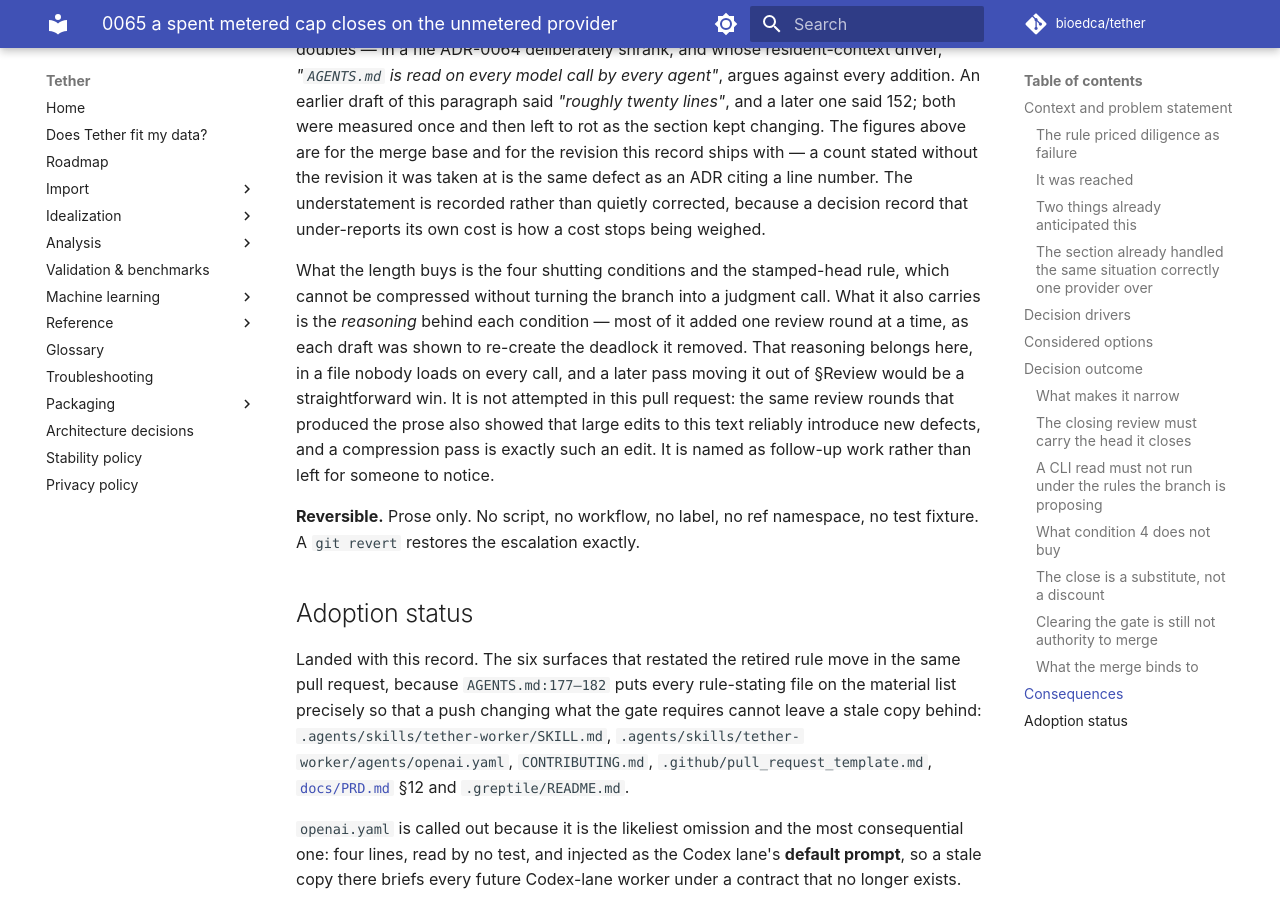
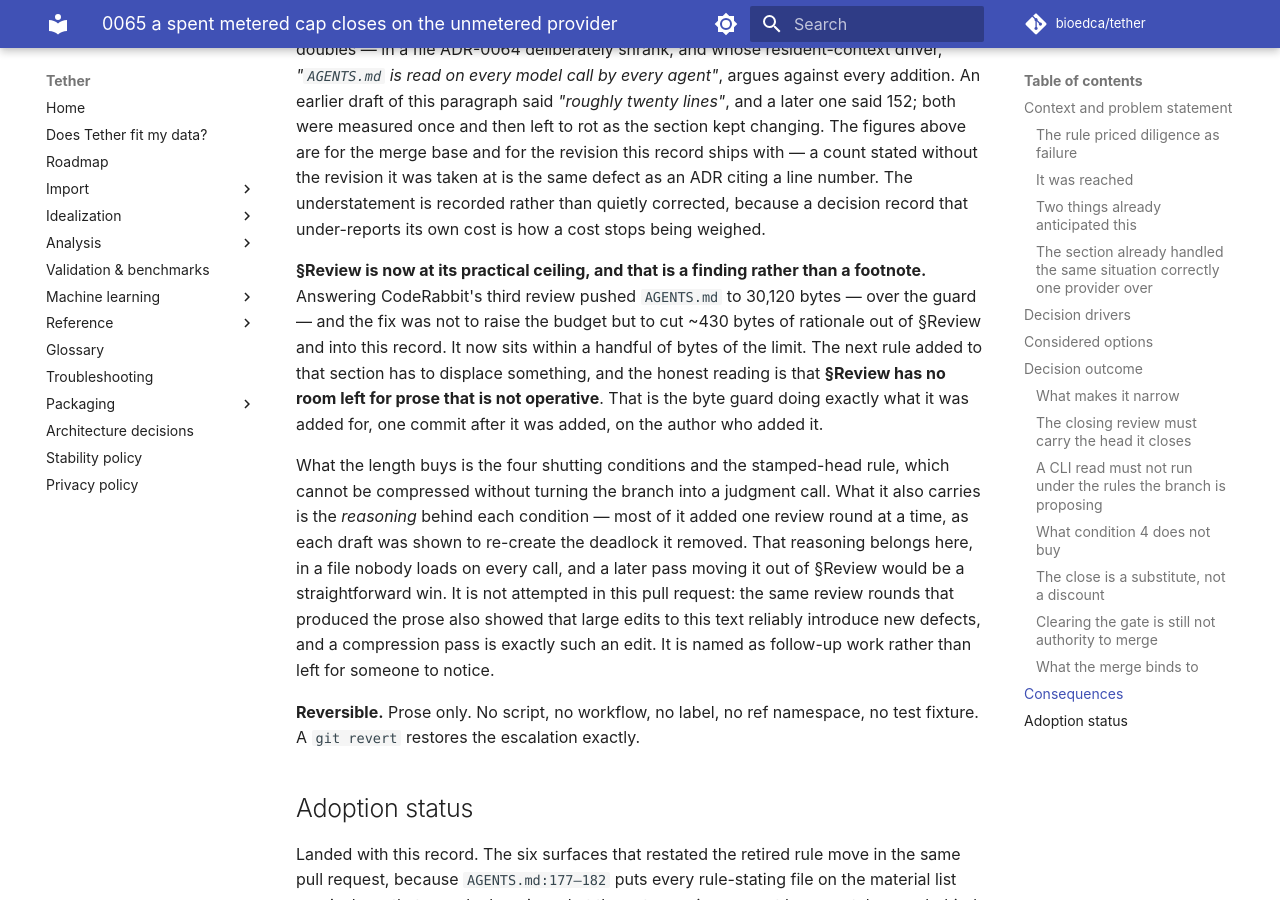
Before and after one commit to bioedca/tether, an MkDocs documentation site: the page built from docs/adr/0065-a-spent-metered-cap-closes-on-the-unmetered-provider.md, in a window 1280 px wide and 900 px high, scrolled down 11915 px. Built offline with MkDocs 1.6.1 and Material for MkDocs 9.7.7, drawn with Linux system fonts in a browser that asks for light colours; comment, search, counter and statistics services are not loaded; the version menu is left out.

Commit message:
fix(agents): answer CodeRabbit review 3 — the closing bar was "no majors", not "nothing actionable"
Third review, maintainer-authorised, at 9166b27: four actionable comments plus
the already-deferred slot-launcher nitpick. My lean that a third read would be
clean was WRONG, and the findings were real -- one of them the most consequential
single defect CodeRabbit has raised on this PR.

THE BAR WAS LOWER THAN THE RULE CLAIMED. The close required a Codex review with
"nothing blocking", and Codex's clean result reads "Didn't find any major
issues". Those are not the same sentence: a run that found something MINOR says
exactly that while still sounding benign, so the close could have been satisfied
by a review that found things. That is precisely the discount ADR-0065 says the
close must never be -- written into the rule by the same record that forbids it.
AGENTS.md now requires nothing ACTIONABLE, says why the wording matters, and
sends any finding of any severity through disposal and a re-read.

CAP ACCOUNTING counted "each one it submitted with a body". Reviews 2 and 3 both
posted bodies with ZERO inline comments; the inverse -- inline findings and no
body -- is equally possible, and would not have counted. A review is now counted
by being SUBMITTED in state COMMENTED or APPROVED carrying a body or inline
findings, with throttles, refusals, failed runs, PENDING, DISMISSED, bare status
checks and thread replies all excluded by name. Mirrored in the template.

Also fixed: the template's Review-complete item demanded a full 40-hex head
without admitting the short-SHA expansion the same file describes two lines up;
and the PRD did not say that a throttled retry consumes no completed-review slot.

Deferred, already tracked: slot launcher (#453).

BUDGET. These fixes pushed AGENTS.md to 30,120 bytes -- over the guard added
earlier in this PR. It was not raised. ~430 bytes of rationale moved from §Review
into ADR-0065, which now records that §Review is at its practical ceiling and the
next rule added there must displace something. The guard caught its own author,
one commit after being written.

Local gates: 2939 passed, 19 skipped, 34 deselected; mkdocs --strict green; ruff
clean. AGENTS.md 29,691 of a 29,696 budget.

```diff
--- a/docs/adr/0065-a-spent-metered-cap-closes-on-the-unmetered-provider.md
+++ b/docs/adr/0065-a-spent-metered-cap-closes-on-the-unmetered-provider.md
@@ -444,6 +444,14 @@ paragraph said *"roughly twenty lines"*, and a later one said 152; both were mea
 understatement is recorded rather than quietly corrected, because a decision record that
 under-reports its own cost is how a cost stops being weighed.
 
+**§Review is now at its practical ceiling, and that is a finding rather than a footnote.** Answering
+CodeRabbit's third review pushed `AGENTS.md` to 30,120 bytes — over the guard — and the fix was not
+to raise the budget but to cut ~430 bytes of rationale out of §Review and into this record. It now
+sits within a handful of bytes of the limit. The next rule added to that section has to displace
+something, and the honest reading is that **§Review has no room left for prose that is not
+operative**. That is the byte guard doing exactly what it was added for, one commit after it was
+added, on the author who added it.
+
 What the length buys is the four shutting conditions and the stamped-head rule, which cannot be
 compressed without turning the branch into a judgment call. What it also carries is the *reasoning*
 behind each condition — most of it added one review round at a time, as each draft was shown to
```
Also changed, not shown: AGENTS.md (+25 -23 lines), docs/PRD.md (+1 -1 lines), .github/pull_request_template.md.
